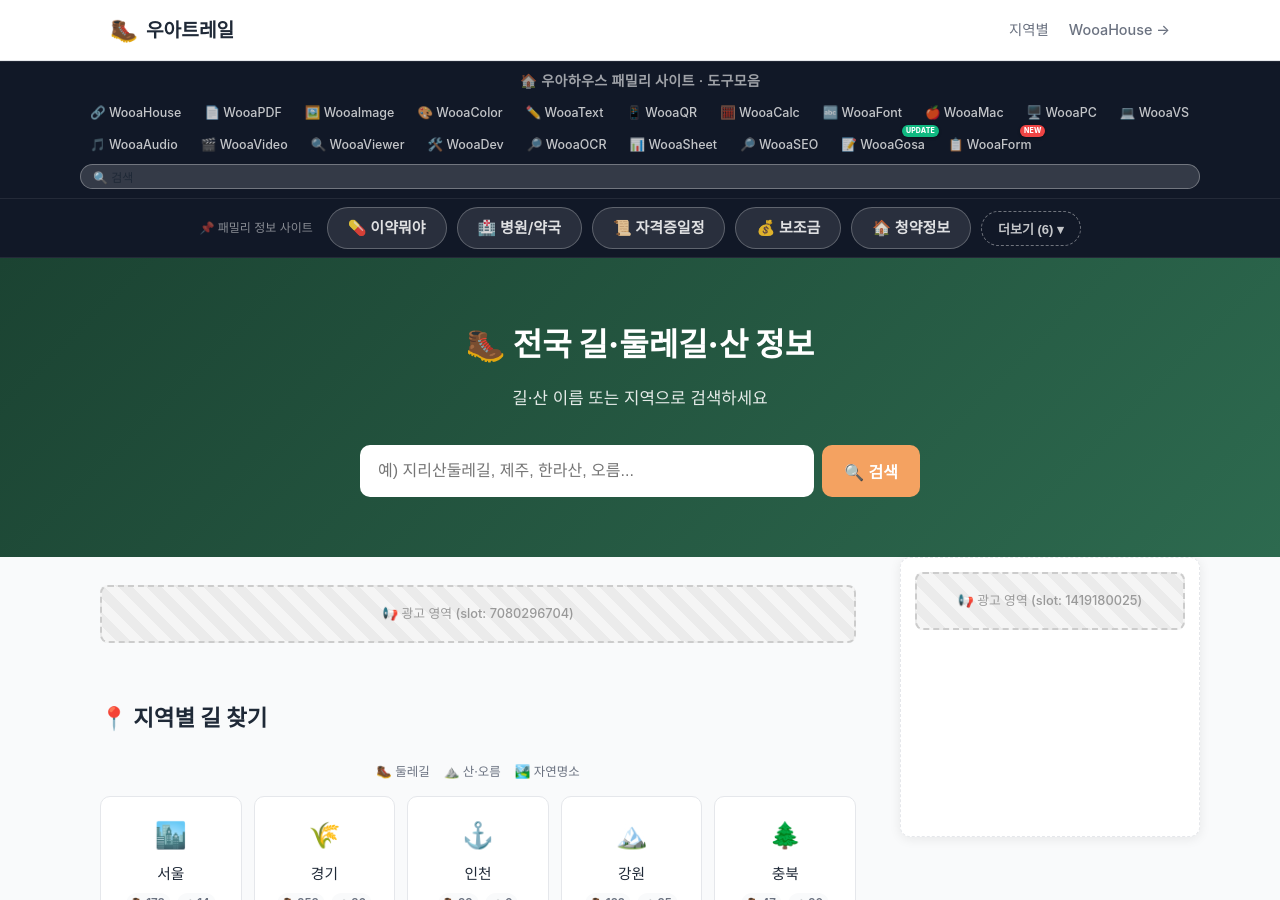
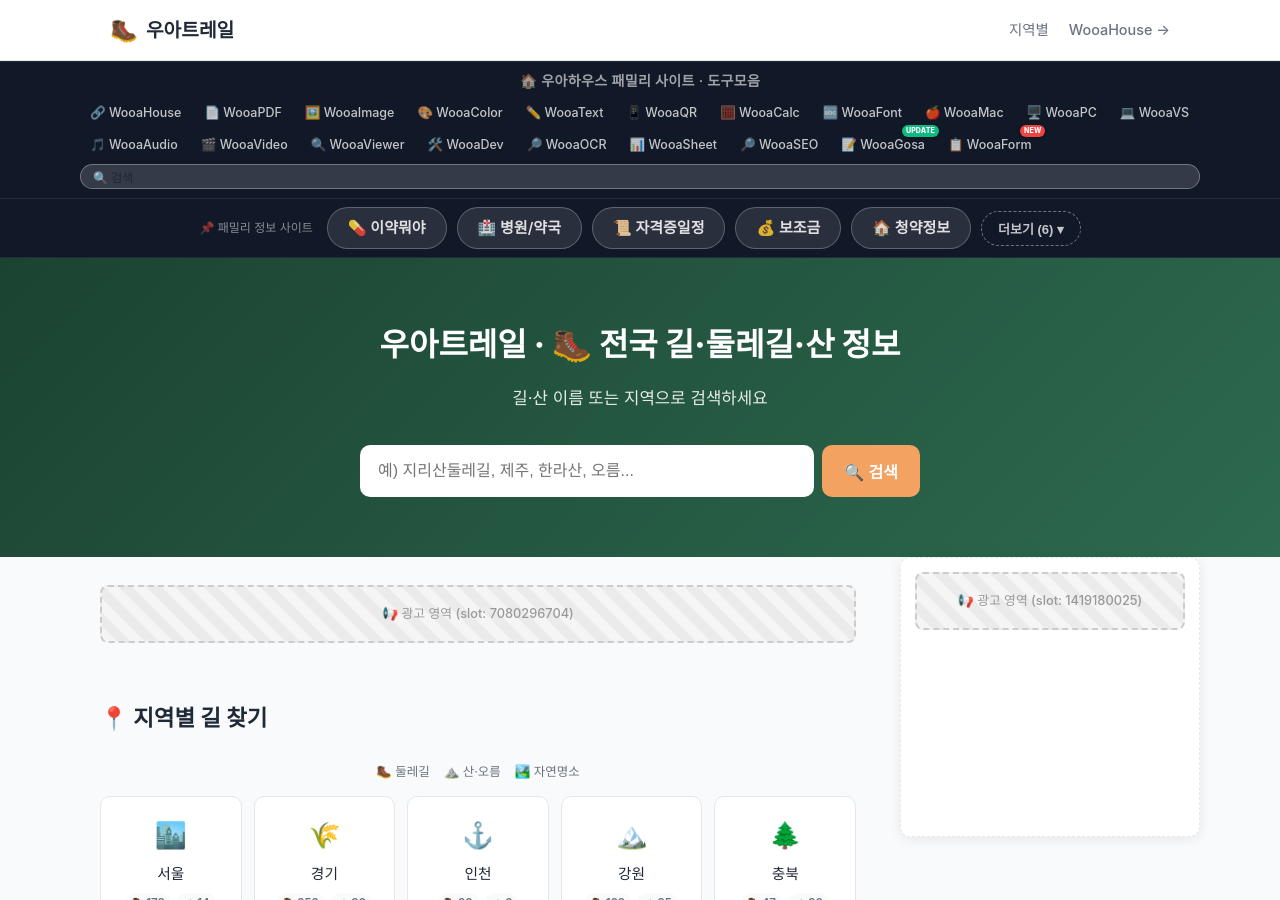
Before and after one commit to ingmaster83-code/wooatrail, a Jekyll site: the page built from index.html, in a window 1280 px wide and 900 px high. Built offline with Jekyll 4.4.1, drawn with Linux system fonts in a browser that asks for light colours; some web fonts are replaced; comment, search, counter and statistics services are not loaded.

Commit message:
Add Korean brand name to H1 for SEO/brand-search visibility

```diff
--- a/index.html
+++ b/index.html
@@ -6,7 +6,7 @@
 
 <!-- 히어로 & 검색 -->
 <div class="hero">
-  <h1>🥾 전국 길·둘레길·산 정보</h1>
+  <h1>우아트레일 · 🥾 전국 길·둘레길·산 정보</h1>
   <p>길·산 이름 또는 지역으로 검색하세요</p>
   <div class="search-wrap">
     <input type="text" id="searchInput" class="search-input"
```
